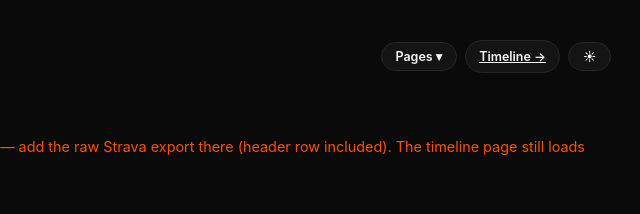
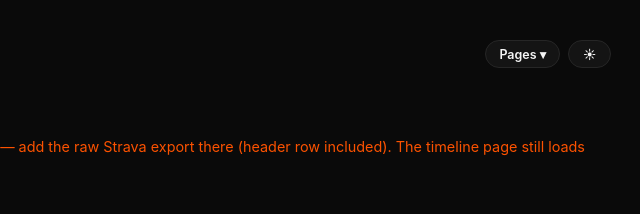
Before and after one commit to thesarthakjain/RunningTracker, a plain HTML site: page index.html in a window 1280 px wide. Shown: the top 214 px of the page, 499-1139 px from the left. Drawn offline with Linux system fonts and the light colour scheme; no server answers.

Commit message:
Remove Timeline pill from dashboard header (Pages drop-down covers it)

```diff
--- a/index.html
+++ b/index.html
@@ -21,7 +21,6 @@
       </div>
     </div>
     <div class="header-actions">
-      <a class="ghost-btn" href="timeline.html">Timeline →</a>
       <button id="theme-btn" class="ghost-btn" type="button" aria-label="Toggle theme">☾</button>
     </div>
   </header>
```
